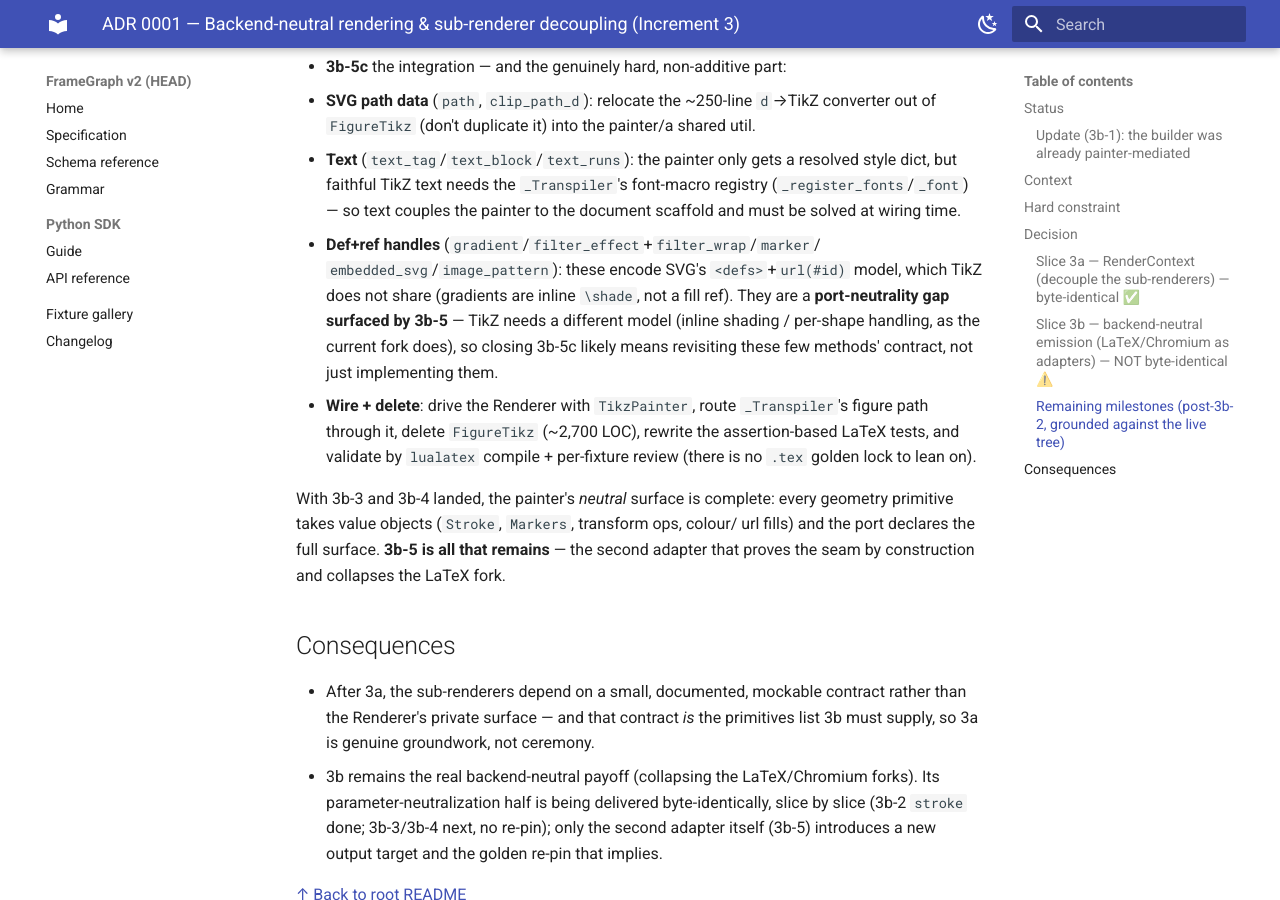
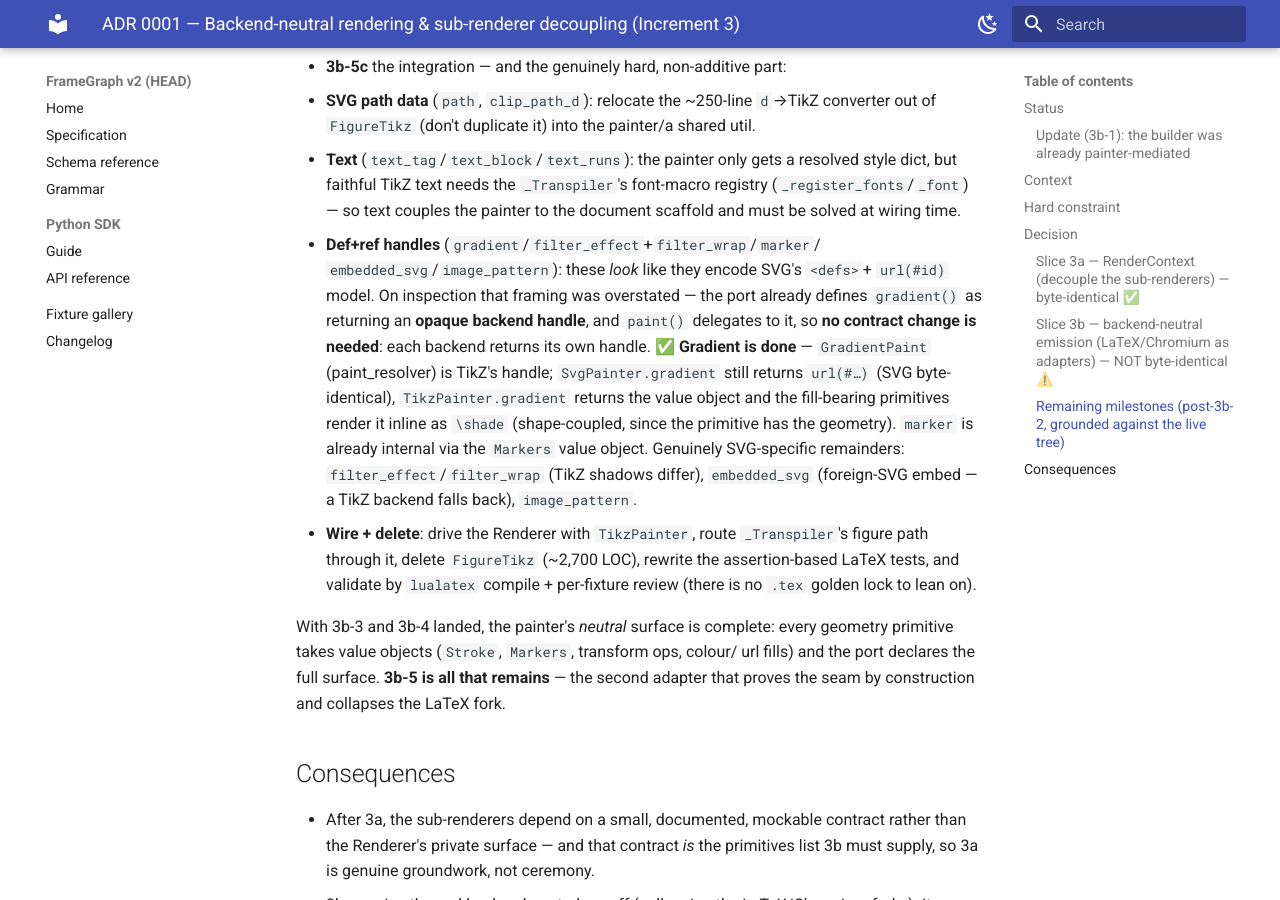
Before and after one commit to pedroanisio/frameforge, an MkDocs documentation site: the page built from docs/adr-0001-backend-neutral-rendering.md, in a window 1280 px wide and 900 px high, scrolled down 5018 px. Built offline with MkDocs 1.6.1 and Material for MkDocs 9.7.7, drawn with Linux system fonts in a browser that asks for light colours.

Commit message:
docs(adr): gradient gap closed via opaque-handle model (correct earlier framing)
The "def+ref handles need a port redesign" framing was overstated: the port
already defines gradient() as an opaque backend handle and paint() delegates to it,
so no contract change is needed. Record gradient as done (GradientPaint = TikZ's
handle, rendered inline as \shade; SVG untouched), marker as already internal, and
narrow the genuinely SVG-specific remainder to filter/embedded_svg/image_pattern.

Co-Authored-By: Claude Opus 4.8 <noreply@anthropic.com>
Claude-Session: https://claude.ai/code/session_01JYREyyepwLWY1VGgLMfiTM

```diff
--- a/docs/adr-0001-backend-neutral-rendering.md
+++ b/docs/adr-0001-backend-neutral-rendering.md
@@ -216,11 +216,17 @@ updated and a per-fixture review replaces the hand-verified output):
     (`_register_fonts`/`_font`) — so text couples the painter to the document scaffold
     and must be solved at wiring time.
   - **Def+ref handles** (`gradient`/`filter_effect`+`filter_wrap`/`marker`/
-    `embedded_svg`/`image_pattern`): these encode SVG's `<defs>`+`url(#id)` model,
-    which TikZ does not share (gradients are inline `\shade`, not a fill ref). They
-    are a **port-neutrality gap surfaced by 3b-5** — TikZ needs a different model
-    (inline shading / per-shape handling, as the current fork does), so closing 3b-5c
-    likely means revisiting these few methods' contract, not just implementing them.
+    `embedded_svg`/`image_pattern`): these *look* like they encode SVG's `<defs>`+
+    `url(#id)` model. On inspection that framing was overstated — the port already
+    defines `gradient()` as returning an **opaque backend handle**, and `paint()`
+    delegates to it, so **no contract change is needed**: each backend returns its
+    own handle. ✅ **Gradient is done** — `GradientPaint` (paint_resolver) is TikZ's
+    handle; `SvgPainter.gradient` still returns `url(#…)` (SVG byte-identical),
+    `TikzPainter.gradient` returns the value object and the fill-bearing primitives
+    render it inline as `\shade` (shape-coupled, since the primitive has the
+    geometry). `marker` is already internal via the `Markers` value object. Genuinely
+    SVG-specific remainders: `filter_effect`/`filter_wrap` (TikZ shadows differ),
+    `embedded_svg` (foreign-SVG embed — a TikZ backend falls back), `image_pattern`.
   - **Wire + delete**: drive the Renderer with `TikzPainter`, route `_Transpiler`'s
     figure path through it, delete `FigureTikz` (~2,700 LOC), rewrite the
     assertion-based LaTeX tests, and validate by `lualatex` compile + per-fixture
```
